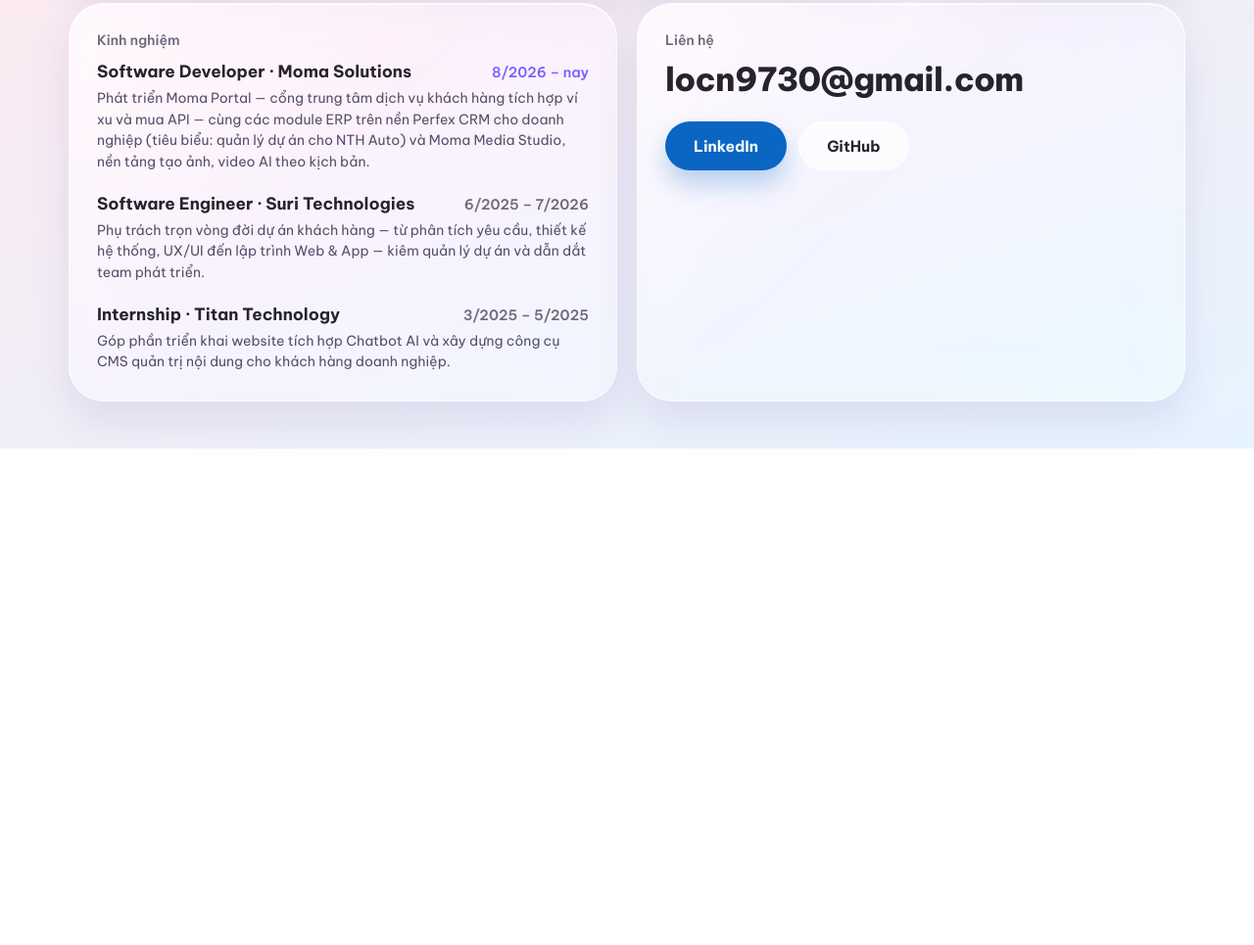
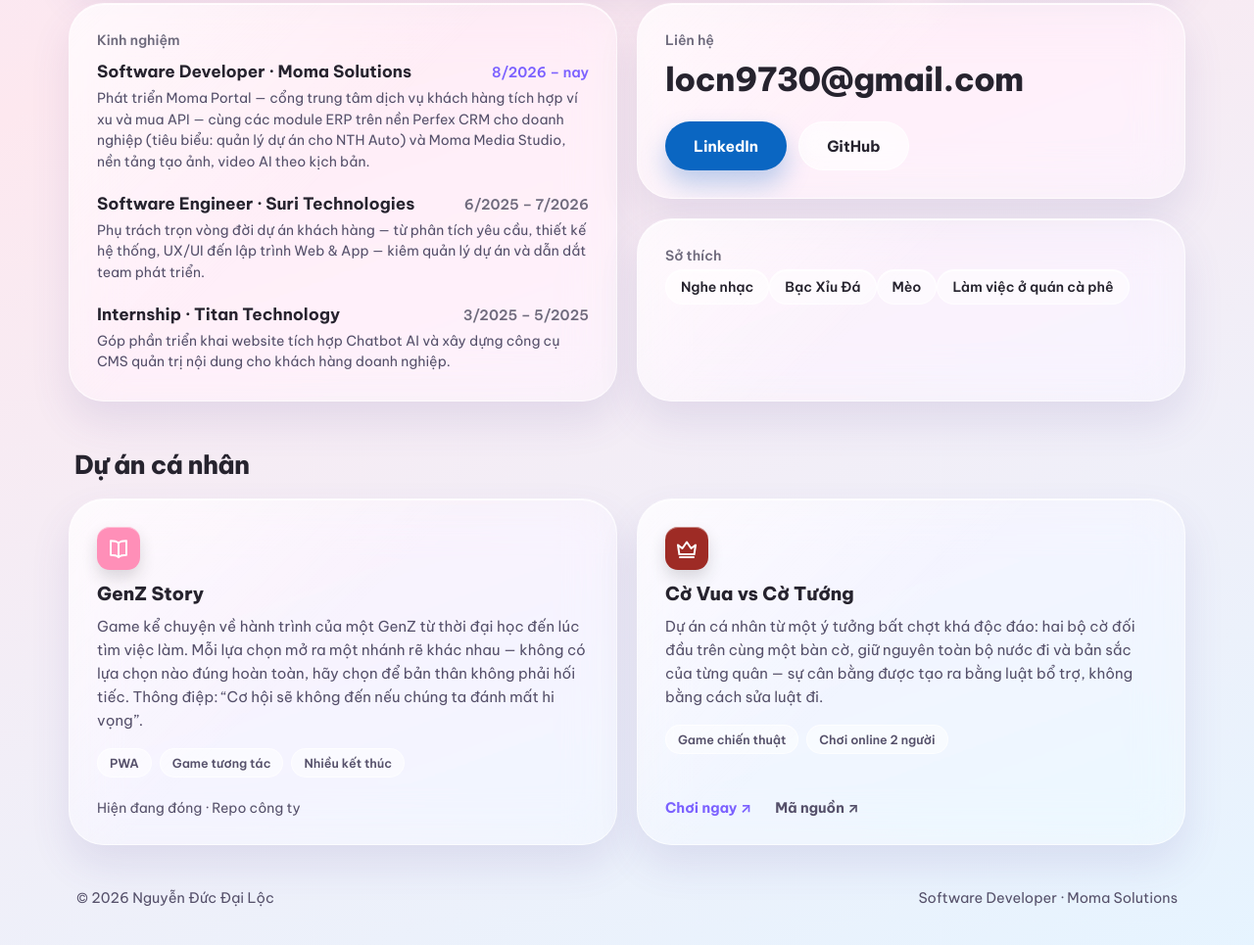
Before and after one commit to DLoc03/portfolio, a plain HTML site: page index.html in a window 1280 px wide. Shown: the part 958-1923 px from the top of the page at 98% size. Before the commit the page ends 1416 px from the top, so only its background shows below. Drawn offline with Linux system fonts and the light colour scheme.

Commit message:
Hoàn thiện trang: ô Sở thích dưới ô Liên hệ, mục Dự án cá nhân (GenZ Story, Cờ Vua vs Cờ Tướng), footer

```diff
--- a/assets/app.js
+++ b/assets/app.js
@@ -105,7 +105,9 @@
     globe: '<circle cx="12" cy="12" r="10"/><path d="M2 12h20"/><path d="M12 2a15.3 15.3 0 0 1 4 10 15.3 15.3 0 0 1-4 10 15.3 15.3 0 0 1-4-10 15.3 15.3 0 0 1 4-10z"/>',
     clipboard: '<rect x="8" y="2" width="8" height="4" rx="1"/><path d="M16 4h2a2 2 0 0 1 2 2v14a2 2 0 0 1-2 2H6a2 2 0 0 1-2-2V6a2 2 0 0 1 2-2h2"/><path d="m9 14 2 2 4-4"/>',
     image: '<rect x="3" y="3" width="18" height="18" rx="2"/><circle cx="9" cy="9" r="2"/><path d="m21 15-3.086-3.086a2 2 0 0 0-2.828 0L6 21"/>',
-    car: '<path d="M19 17h2c.6 0 1-.4 1-1v-3c0-.9-.7-1.7-1.5-1.9C18.7 10.6 16 10 16 10s-1.3-1.4-2.2-2.3c-.5-.4-1.1-.7-1.8-.7H5c-.6 0-1.1.4-1.4.9l-1.5 3A3.7 3.7 0 0 0 2 12v4c0 .6.4 1 1 1h2"/><circle cx="7" cy="17" r="2"/><path d="M9 17h6"/><circle cx="17" cy="17" r="2"/>'
+    car: '<path d="M19 17h2c.6 0 1-.4 1-1v-3c0-.9-.7-1.7-1.5-1.9C18.7 10.6 16 10 16 10s-1.3-1.4-2.2-2.3c-.5-.4-1.1-.7-1.8-.7H5c-.6 0-1.1.4-1.4.9l-1.5 3A3.7 3.7 0 0 0 2 12v4c0 .6.4 1 1 1h2"/><circle cx="7" cy="17" r="2"/><path d="M9 17h6"/><circle cx="17" cy="17" r="2"/>',
+    book: '<path d="M12 6.5C10.2 4.9 7.9 4.3 4 4.3v14.4c3.9 0 6.2.6 8 2.2 1.8-1.6 4.1-2.2 8-2.2V4.3c-3.9 0-6.2.6-8 2.2z"/><path d="M12 6.5v14.4"/>',
+    crown: '<path d="M3 8.5 7.5 12 12 5.5 16.5 12 21 8.5 19.6 18H4.4L3 8.5z"/><path d="M5 21h14"/>'
   };
 
   function projectGlyph(p) {
@@ -186,6 +188,68 @@
       (actions ? '<div class="contact-actions">' + actions + "</div>" : "");
   }
 
+  function renderHobbies(list) {
+    var cell = document.getElementById("hobbiesCell");
+    if (!cell) return;
+    list = Array.isArray(list) ? list.filter(Boolean) : [];
+    if (!list.length) { cell.hidden = true; return; }
+    cell.innerHTML =
+      '<div class="cell-label">Sở thích</div><div class="chips">' +
+      list.map(function (h) { return '<span class="chip">' + esc(h) + "</span>"; }).join("") +
+      "</div>";
+  }
+
+  function setupReveal(scope) {
+    var cards = scope.querySelectorAll(".p-card");
+    if (!("IntersectionObserver" in window)) {
+      cards.forEach(function (c) { c.classList.add("in"); });
+      return;
+    }
+    var io = new IntersectionObserver(function (entries) {
+      entries.forEach(function (e) {
+        if (e.isIntersecting) { e.target.classList.add("in"); io.unobserve(e.target); }
+      });
+    }, { threshold: 0.12 });
+    cards.forEach(function (c) { io.observe(c); });
+  }
+
+  function renderPersonalProjects(list) {
+    var section = document.getElementById("personalSection");
+    var grid = document.getElementById("personalGrid");
+    if (!section || !grid) return;
+    list = Array.isArray(list) ? list : [];
+    if (!list.length) { section.hidden = true; return; }
+    grid.innerHTML = list.map(function (p) {
+      var tags = (p.tags || []).map(function (t) { return '<span class="p-tag">' + esc(t) + "</span>"; }).join("");
+      var foot = "";
+      if (p.link) {
+        foot = '<a class="p-link" href="' + esc(p.link) + '" target="_blank" rel="noopener">' + esc(p.linkText || "Truy cập") + ' <span aria-hidden="true">↗</span></a>';
+        if (p.repo) {
+          foot += '<a class="p-link p-link-repo" href="' + esc(p.repo) + '" target="_blank" rel="noopener">' + esc(p.repoText || "Mã nguồn") + ' <span aria-hidden="true">↗</span></a>';
+        }
+      } else if (p.note) {
+        foot = '<span class="p-note">' + esc(p.note) + "</span>";
+      }
+      return '<article class="p-card">' +
+        '<div class="feat-mark" style="background:' + esc(p.color || "#7B61FF") + '">' + projectGlyph(p) + "</div>" +
+        '<h3 class="p-name">' + esc(p.name) + "</h3>" +
+        '<p class="p-desc">' + esc(p.description) + "</p>" +
+        (tags ? '<div class="p-tags">' + tags + "</div>" : "") +
+        (foot ? '<div class="p-foot">' + foot + "</div>" : "") +
+        "</article>";
+    }).join("");
+    setupReveal(grid);
+  }
+
+  function renderFooter(data) {
+    var footer = document.getElementById("siteFooter");
+    if (!footer) return;
+    var right = data.profile.title + (data.profile.company ? " · " + data.profile.company : "");
+    footer.innerHTML =
+      "<span>© " + new Date().getFullYear() + " " + esc(data.profile.fullName) + "</span>" +
+      "<span>" + esc(right) + "</span>";
+  }
+
   function render(data) {
     var site = data.site || {};
     var profile = data.profile || {};
@@ -219,6 +283,9 @@
     renderSkills(data.skills);
     renderExperience(data.experience);
     renderContact(contact);
+    renderHobbies(data.hobbies);
+    renderPersonalProjects(data.personalProjects);
+    renderFooter(data);
 
     var sub = document.getElementById("clockSub");
     if (sub && profile.location) sub.textContent = profile.location;
--- a/assets/style.css
+++ b/assets/style.css
@@ -104,7 +104,8 @@ body{
 .cell-projects{grid-column:1/span 3;grid-row:3}
 .cell-skills{grid-column:4;grid-row:3}
 .cell-exp{grid-column:1/span 2;grid-row:4}
-.cell-contact{grid-column:3/span 2;grid-row:4}
+.cell-stack{grid-column:3/span 2;grid-row:4;display:flex;flex-direction:column;gap:20px}
+.cell-hobbies{flex:1}
 
 .cell-label{font-size:14px;font-weight:600;color:var(--muted);margin-bottom:12px}
 
@@ -240,7 +241,7 @@ a.feat-card{display:flex;flex-direction:column;text-decoration:none;color:inheri
   .cell-projects{grid-column:1/-1;grid-row:auto}
   .cell-skills{grid-column:auto;grid-row:auto}
   .cell-exp{grid-column:1/-1;grid-row:auto}
-  .cell-contact{grid-column:1/-1;grid-row:auto}
+  .cell-stack{grid-column:1/-1;grid-row:auto}
 }
 @media (max-width:620px){
   .bento{grid-template-columns:1fr;grid-auto-rows:auto}
@@ -249,10 +250,42 @@ a.feat-card{display:flex;flex-direction:column;text-decoration:none;color:inheri
   .page{padding:18px 12px 36px}
 }
 
+/* ---- Mục Dự án cá nhân + footer ---- */
+.personal{margin-top:48px}
+.personal-title{font-size:26px;font-weight:800;letter-spacing:-.5px;margin:0 6px 18px}
+.personal-grid{display:grid;grid-template-columns:1fr 1fr;gap:20px}
+.p-card{
+  background:var(--glass-bg);
+  backdrop-filter:blur(24px) saturate(190%);-webkit-backdrop-filter:blur(24px) saturate(190%);
+  border:1px solid var(--glass-border);border-radius:var(--radius);
+  box-shadow:inset 0 1px 0 rgba(255,255,255,.9),0 20px 40px rgba(90,70,160,.12);
+  padding:28px;display:flex;flex-direction:column;position:relative;overflow:hidden;
+  opacity:0;transform:translateY(24px);
+  transition:opacity .6s ease,transform .6s ease,box-shadow .4s cubic-bezier(.2,.8,.2,1);
+}
+.p-card::before{
+  content:"";position:absolute;inset:0;pointer-events:none;
+  background:linear-gradient(135deg,rgba(255,255,255,.65),rgba(255,255,255,0) 45%);
+}
+.p-card>*{position:relative;z-index:1}
+.p-card.in{opacity:1;transform:none}
+.p-card:hover{transform:translateY(-4px)}
+.p-name{font-size:19px;font-weight:800}
+.p-desc{font-size:15px;line-height:1.6;color:#55506a;margin-top:10px}
+.p-tags{display:flex;flex-wrap:wrap;gap:8px;margin-top:16px}
+.p-tag{font-size:12.5px;font-weight:600;padding:6px 12px;border-radius:999px;background:rgba(255,255,255,.5);border:1px solid rgba(255,255,255,.7);color:#55506a}
+.p-foot{margin-top:auto;padding-top:22px;display:flex;gap:24px;align-items:center;position:relative;z-index:1}
+.p-link{font-size:14.5px;font-weight:700;color:var(--accent);text-decoration:none}
+.p-link-repo{color:#55506a}
+.p-note{font-size:14px;color:#55506a}
+.site-footer{display:flex;justify-content:space-between;gap:10px;flex-wrap:wrap;margin-top:40px;padding:4px 8px 0;font-size:14.5px;color:#55506a}
+@media (max-width:1000px){.personal-grid{grid-template-columns:1fr}}
+
 /* ---- Giảm chuyển động ---- */
 @media (prefers-reduced-motion:reduce){
   *,*::before,*::after{animation:none!important;transition:none!important}
   .cell:hover{transform:none}
   .cell::after{display:none}
   .cursor-glow{display:none}
+  .p-card{opacity:1;transform:none}
 }
--- a/data/profile.json
+++ b/data/profile.json
@@ -25,7 +25,32 @@
     "label": "JavaScript",
     "lines": ["fetch('profile.json')", "  .then(r => r.json())", "  .then(render);"]
   },
+  "personalProjects": [
+    {
+      "name": "GenZ Story",
+      "mark": "GZ",
+      "icon": "book",
+      "color": "#FF8FB8",
+      "description": "Game kể chuyện về hành trình của một GenZ từ thời đại học đến lúc tìm việc làm. Mỗi lựa chọn mở ra một nhánh rẽ khác nhau — không có lựa chọn nào đúng hoàn toàn, hãy chọn để bản thân không phải hối tiếc. Thông điệp: “Cơ hội sẽ không đến nếu chúng ta đánh mất hi vọng”.",
+      "tags": ["PWA", "Game tương tác", "Nhiều kết thúc"],
+      "link": "",
+      "note": "Hiện đang đóng · Repo công ty"
+    },
+    {
+      "name": "Cờ Vua vs Cờ Tướng",
+      "mark": "CV",
+      "icon": "crown",
+      "color": "#9E2B25",
+      "description": "Dự án cá nhân từ một ý tưởng bất chợt khá độc đáo: hai bộ cờ đối đầu trên cùng một bàn cờ, giữ nguyên toàn bộ nước đi và bản sắc của từng quân — sự cân bằng được tạo ra bằng luật bổ trợ, không bằng cách sửa luật đi.",
+      "tags": ["Game chiến thuật", "Chơi online 2 người"],
+      "link": "https://dloc03.github.io/co-vua-vs-co-tuong/",
+      "linkText": "Chơi ngay",
+      "repo": "https://github.com/DLoc03/co-vua-vs-co-tuong",
+      "repoText": "Mã nguồn"
+    }
+  ],
   "skills": ["JavaScript", "Perfex CRM", "MySQL", "Git", "API Integration", "Phân tích yêu cầu", "E2E Testing", "Vibe Coding"],
+  "hobbies": ["Nghe nhạc", "Bạc Xỉu Đá", "Mèo", "Làm việc ở quán cà phê"],
   "experience": [
     {
       "role": "Software Developer",
--- a/index.html
+++ b/index.html
@@ -48,8 +48,18 @@
     <section class="cell cell-projects" style="--i:4" id="projectsCell" aria-label="Dự án tiêu biểu"></section>
     <section class="cell cell-skills tilt" style="--i:5" id="skillsCell" aria-label="Kỹ năng"></section>
     <section class="cell cell-exp" style="--i:6" id="expCell" aria-label="Kinh nghiệm"></section>
-    <section class="cell cell-contact" style="--i:7" id="contactCell" aria-label="Liên hệ"></section>
+    <div class="cell-stack">
+      <section class="cell cell-contact" style="--i:7" id="contactCell" aria-label="Liên hệ"></section>
+      <section class="cell cell-hobbies" style="--i:8" id="hobbiesCell" aria-label="Sở thích"></section>
+    </div>
   </main>
+
+  <section class="personal" id="personalSection" aria-label="Dự án cá nhân">
+    <h2 class="personal-title">Dự án cá nhân</h2>
+    <div class="personal-grid" id="personalGrid"></div>
+  </section>
+
+  <footer class="site-footer" id="siteFooter"></footer>
 </div>
 
 <script src="assets/app.js"></script>
```
